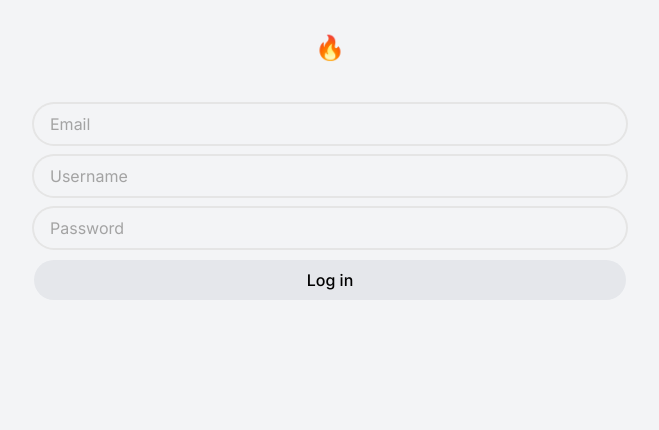
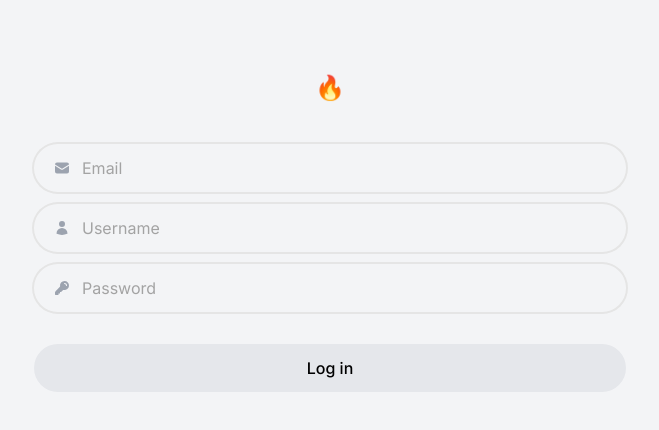
Before and after one commit to jungheeYoo/assignment-26, a Next.js app: page / in a window 1280 px wide. Shown: the top 430 px of the page, without its empty margins (310-969 px from the left). Built offline with nearby package versions, Linux system fonts and the light colour scheme.

Commit message:
useFormState - action 결과 출력, css 수정

```diff
--- /dev/null
+++ b/app/actions.ts
@@ -0,0 +1,11 @@
+'use server';
+
+export async function handleForm(prevState: any, formData: FormData) {
+  await new Promise((resolve) => setTimeout(resolve, 3000));
+  const password = formData.get('password');
+  if (password === '12345') {
+    return { success: true, errors: [] };
+  } else {
+    return { success: false, errors: ['wrong password 😣'] };
+  }
+}
--- a/app/page.tsx
+++ b/app/page.tsx
@@ -1,24 +1,26 @@
+'use client';
+
 import FormButton from '@/components/form-btn';
 import FormInput from '@/components/form-input';
+import { useFormState } from 'react-dom';
+import { handleForm } from './actions';
+import { EnvelopeIcon, KeyIcon, UserIcon } from '@heroicons/react/24/solid';
 
 export default function Login() {
-  async function handleForm(formData: FormData) {
-    'use server';
-    await new Promise((resolve) => setTimeout(resolve, 3000));
-    console.log('로그인 됨!');
-  }
+  const [state, action] = useFormState(handleForm, null);
   return (
-    <div className="flex flex-col gap-10 py-8 px-6">
+    <div className="flex flex-col gap-10 mt-10 py-8 px-6">
       <div className="flex flex-col items-center gap-2 *:font-medium">
         <h1 className="text-2xl">🔥</h1>
       </div>
-      <form action={handleForm} className="flex flex-col gap-3">
+      <form action={action} className="flex flex-col gap-3">
         <FormInput
           name="email"
           type="email"
           placeholder="Email"
           required
           errors={[]}
+          icon={<EnvelopeIcon className="w-4 h-4 text-gray-400" />}
         />
         <FormInput
           name="text"
@@ -26,15 +28,17 @@ export default function Login() {
           placeholder="Username"
           required
           errors={[]}
+          icon={<UserIcon className="w-4 h-4 text-gray-400" />}
         />
         <FormInput
           name="password"
           type="password"
           placeholder="Password"
           required
-          errors={[]}
+          errors={state?.errors ?? []}
+          icon={<KeyIcon className="w-4 h-4 text-gray-400" />}
         />
-        <FormButton text="Log in" />
+        <FormButton text="Log in" success={state?.success} />
       </form>
     </div>
   );
--- a/components/form-btn.tsx
+++ b/components/form-btn.tsx
@@ -1,19 +1,31 @@
 'use client';
 
+import { CheckCircleIcon } from '@heroicons/react/24/solid';
 import { useFormStatus } from 'react-dom';
 
 interface FormButtonProps {
   text: string;
+  success: boolean | undefined;
 }
 
-export default function FormButton({ text }: FormButtonProps) {
+export default function FormButton({ text, success }: FormButtonProps) {
   const { pending } = useFormStatus();
   return (
-    <button
-      disabled={pending}
-      className="w-full bg-gray-200 text-black font-medium rounded-full text-center h-10 hover:bg-gray-300 transition-colors hover:text-white"
-    >
-      {pending ? 'Loading...' : text}
-    </button>
+    <div>
+      <button
+        disabled={pending}
+        className="w-full bg-gray-200 text-black font-medium rounded-full text-center h-12 hover:bg-gray-300 transition-colors hover:text-white mt-5"
+      >
+        {pending ? 'Loading...' : text}
+      </button>
+      {success && (
+        <div className="w-full flex items-center justify-start bg-green-500 text-black font-medium rounded-xl text-center h-10 mt-3 px-5">
+          <span>
+            <CheckCircleIcon className="bg-transparent w-4 h-4" />
+          </span>
+          <span className="ml-3">Welcome back 🤗</span>
+        </div>
+      )}
+    </div>
   );
 }
--- a/components/form-input.tsx
+++ b/components/form-input.tsx
@@ -1,9 +1,12 @@
+import { ReactNode } from 'react';
+
 interface FormInputProps {
   type: string;
   placeholder: string;
   required: boolean;
   errors: string[];
   name: string;
+  icon?: ReactNode;
 }
 
 export default function FormInput({
@@ -12,21 +15,33 @@ export default function FormInput({
   required,
   errors,
   name,
+  icon,
 }: FormInputProps) {
+  const errorClass = errors.length > 0 ? 'border-red-400 ring-red-400' : '';
+
   return (
-    <div>
+    <div className="flex flex-col relative">
+      <div className="relative flex items-center">
+        {icon && <div className="absolute left-5">{icon}</div>}
         <input
           name={name}
-        className="bg-transparent rounded-full w-full h-10 p-4 focus:outline-none ring-2 focus:ring-2 transition ring-neutral-200 focus:ring-gray-400 border-none placeholder:text-neutral-400"
+          className={`bg-transparent rounded-full w-full h-12 p-4 focus:outline-none ring-2 focus:ring-2 transition ring-neutral-200 focus:ring-gray-400 border-none placeholder:text-neutral-400 ${errorClass} ${
+            icon ? 'pl-12' : ''
+          }`}
           type={type}
           placeholder={placeholder}
           required={required}
         />
+      </div>
+      {errors.length > 0 && (
+        <div className="mt-3">
           {errors.map((error, index) => (
-        <span key={index} className="text-red-400 font-medium">
+            <span key={index} className="text-red-400 font-medium block ml-3">
               {error}
             </span>
           ))}
         </div>
+      )}
+    </div>
   );
 }
```
Lines whose indentation alone changed are shown as unchanged.
